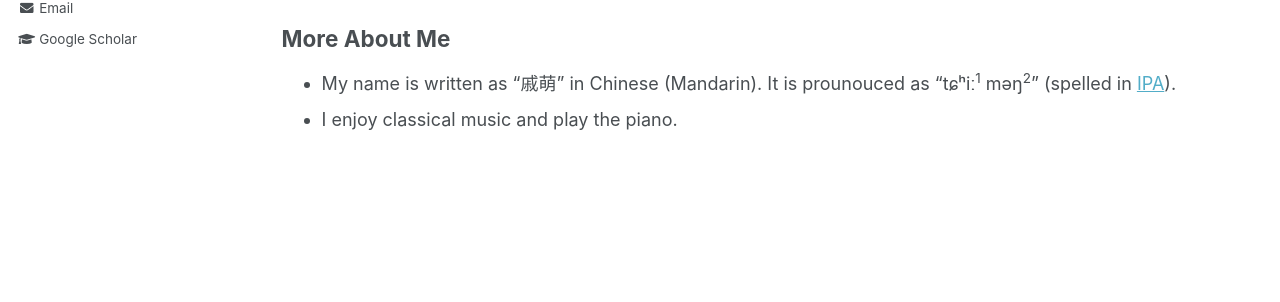
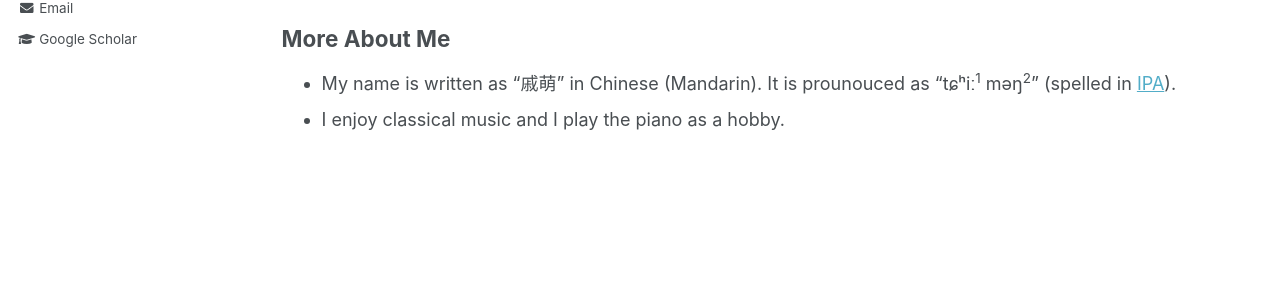
Before and after one commit to alicemengqi/site, a Jekyll site: the page built from _pages/markdown.md, in a window 1280 px wide. Shown: the part 399-701 px from the top of the page. Built offline with Jekyll 4.4.1, drawn with Linux system fonts in a browser that asks for light colours.

Commit message:
Update markdown.md

```diff
--- a/_pages/markdown.md
+++ b/_pages/markdown.md
@@ -18,4 +18,4 @@ redirect_from:
 
 ## More About Me
 * My name is written as "戚萌" in Chinese (Mandarin). It is prounouced as "tɕʰiː<sup>1</sup> məŋ<sup>2</sup>" (spelled in [IPA](https://en.wikipedia.org/wiki/International_Phonetic_Alphabet)).
-* I enjoy classical music and play the piano.
+* I enjoy classical music and I play the piano as a hobby.
```
